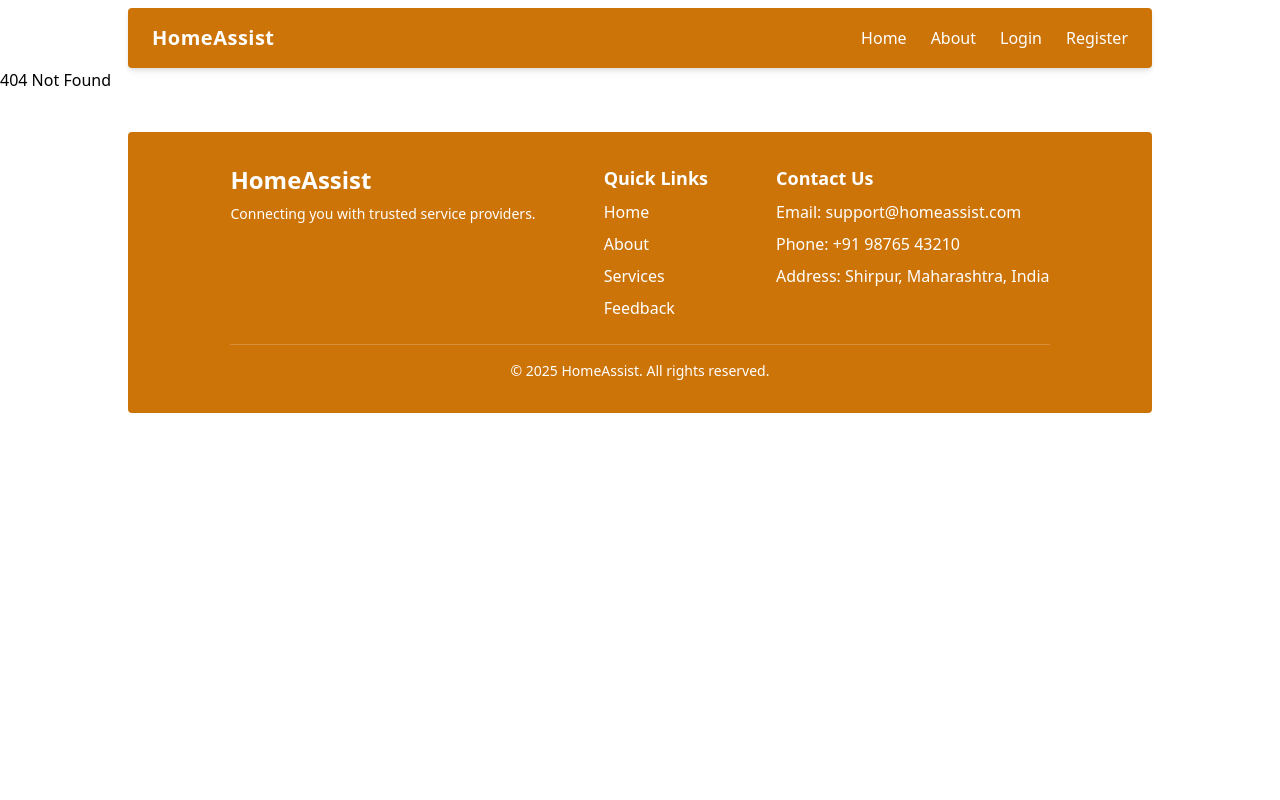
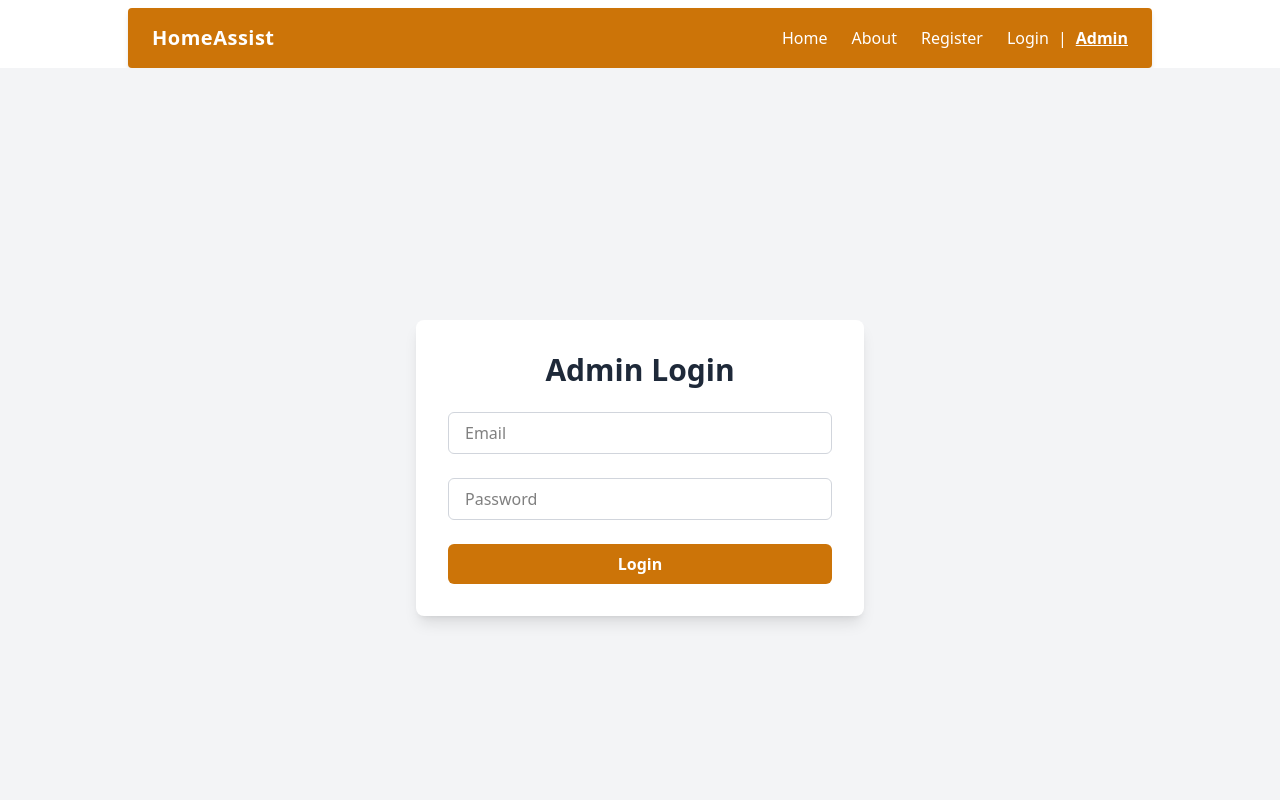
Before and after one commit to Nitushborse/homeassist, a React (Vite) app: page /Adminlogin in a window 1280 px wide. Shown: the top 800 px of the page. Built offline with nearby package versions, Linux system fonts and the light colour scheme; no server answers.

Commit message:
created the separet login for admin

```diff
--- a/index.html
+++ b/index.html
@@ -2,9 +2,9 @@
 <html lang="en">
   <head>
     <meta charset="UTF-8" />
-    <link rel="icon" type="image/svg+xml" href="/vite.svg" />
+    <link rel="icon" type="image" href="/favicon.jpeg" />
     <meta name="viewport" content="width=device-width, initial-scale=1.0" />
-    <title>Vite + React</title>
+    <title>HomeAssist</title>
   </head>
   <body>
     <div id="root" class=""></div>
--- a/src/components/Navbar.jsx
+++ b/src/components/Navbar.jsx
@@ -75,12 +75,19 @@ export default function Navbar() {
         {/* If not logged in → show Login/Register */}
         {!isAuthenticated && (
           <>
+
+            <NavLink to="/register" className={navLinkClasses}>
+              Register
+            </NavLink>
             <NavLink to="/login" className={navLinkClasses}>
               Login
             </NavLink>
-            <NavLink to="/register" className={navLinkClasses}>
-              Register
+
+            <p className=" mx-[-15px]">|</p>
+            <NavLink to="/Adminlogin" className={navLinkClasses}>
+              Admin
             </NavLink>
+
           </>
         )}
       </div>
--- a/src/main.jsx
+++ b/src/main.jsx
@@ -71,6 +71,7 @@ import LandingPage from './pages/LandingPage.jsx';
 import AboutPage from './pages/AboutPage.jsx';
 import Register from './pages/Register.jsx';
 import Login from './pages/Login.jsx';
+import AdminLogin from './pages/AdminLogin.jsx'
 
 // Common User Pages
 import ProfilePage from './pages/Profile.jsx';
@@ -99,6 +100,7 @@ const router = createBrowserRouter(
       <Route path='about' element={<AboutPage />} />
       <Route path='register' element={<Register />} />
       <Route path='login' element={<Login />} />
+      <Route path='Adminlogin' element={<AdminLogin />} />
 
       {/* Protected Routes for All Authenticated Users */}
       <Route element={<ProtectedRoute />}>
--- /dev/null
+++ b/src/pages/AdminLogin.jsx
@@ -0,0 +1,240 @@
+// import { useState } from "react";
+// import { useNavigate } from "react-router-dom";
+// import { useDispatch } from "react-redux";
+// import { loginUser } from "../services/authService";
+// import { setUser } from "../features/auth/authSlice.js";
+
+// export default function Login() {
+//   const [formData, setFormData] = useState({ email: "", password: "" });
+//   const [error, setError] = useState(null);
+//   const [loading, setLoading] = useState(false);
+
+//   const navigate = useNavigate();
+//   const dispatch = useDispatch();
+
+//   const handleChange = (e) => {
+//     const { name, value } = e.target;
+//     setFormData((prev) => ({ ...prev, [name]: value }));
+//   };
+
+//   const handleSubmit = async (e) => {
+//     e.preventDefault();
+//     setError(null);
+//     setLoading(true);
+
+//     try {
+//       const res = await loginUser(formData);
+//       const user = res?.data?.user;
+
+//       if (!user) throw new Error("Login failed: user not found");
+
+//       dispatch(setUser(user));
+
+//       // role based navigation
+//       switch (user.role) {
+//         case "admin":
+//           navigate("/admin/dashboard");
+//           break;
+//         case "client":
+//           navigate("/client/posts");
+//           break;
+//         case "freelancer":
+//           navigate("/freelancer/dashboard");
+//           break;
+//         default:
+//           navigate("/");
+//       }
+//     } catch (err) {
+//       console.error("❌ Login error:", err);
+
+//       if (err.response) {
+//         switch (err.response.status) {
+//           case 400:
+//             setError("All fields are required.");
+//             break;
+//           case 404:
+//             setError("User not found. Please register first.");
+//             break;
+//           case 401:
+//             setError("Invalid credentials. Please try again.");
+//             break;
+//           default:
+//             setError(err.response.data?.message || "Something went wrong.");
+//         }
+//       } else {
+//         setError("Network error. Please try again.");
+//       }
+//     } finally {
+//       setLoading(false);
+//     }
+//   };
+
+//   return (
+//     <div className="min-h-screen bg-gray-100 flex items-center justify-center p-4">
+//       <div className="bg-white p-8 rounded-lg shadow-lg max-w-md w-full">
+//         <h2 className="text-3xl font-bold text-center mb-6 text-gray-800">Admin Login</h2>
+
+//         {/* Error message */}
+//         {error && (
+//           <p className="text-red-500 text-center mb-4 font-medium">{error}</p>
+//         )}
+
+//         <form className="space-y-6" onSubmit={handleSubmit}>
+//           <input
+//             type="email"
+//             name="email"
+//             value={formData.email}
+//             onChange={handleChange}
+//             placeholder="Email"
+//             className="w-full px-4 py-2 border border-gray-300 rounded-md focus:ring-2 focus:ring-[#cc7408] focus:border-[#cc7408] transition-all duration-200"
+//             disabled={loading}
+//             required
+//           />
+//           <input
+//             type="password"
+//             name="password"
+//             value={formData.password}
+//             onChange={handleChange}
+//             placeholder="Password"
+//             className="w-full px-4 py-2 border border-gray-300 rounded-md focus:ring-2 focus:ring-[#cc7408] focus:border-[#cc7408] transition-all duration-200"
+//             disabled={loading}
+//             required
+//           />
+//           <button
+//             type="submit"
+//             className={`w-full font-bold py-2 px-4 rounded-md transition-all duration-300 transform focus:outline-none focus:ring-2 focus:ring-[#cc7408] focus:ring-offset-2 ${
+//               loading
+//                 ? "bg-gray-400 cursor-not-allowed text-white"
+//                 : "bg-[#cc7408] hover:bg-[#a35e07] text-white hover:scale-105"
+//             }`}
+//             disabled={loading}
+//           >
+//             {loading ? "Logging in..." : "Login"}
+//           </button>
+//         </form>
+
+//         <p className="text-center text-sm mt-6 text-gray-700">
+//           Don’t have an account?{" "}
+//           <a href="/register" className="text-[#cc7408] hover:underline">
+//             Register
+//           </a>
+//         </p>
+//       </div>
+//     </div>
+//   );
+// }
+
+
+import { useState } from "react";
+import { useNavigate } from "react-router-dom";
+import { useDispatch } from "react-redux";
+import { loginUser } from "../services/authService";
+import { setUser } from "../features/auth/authSlice.js";
+
+export default function Login() {
+  const [formData, setFormData] = useState({ email: "", password: "" });
+  const [error, setError] = useState(null);
+  const [loading, setLoading] = useState(false);
+
+  const navigate = useNavigate();
+  const dispatch = useDispatch();
+
+  const handleChange = (e) => {
+    const { name, value } = e.target;
+    setFormData((prev) => ({ ...prev, [name]: value }));
+  };
+
+  const handleSubmit = async (e) => {
+    e.preventDefault();
+    setError(null);
+    setLoading(true);
+
+    try {
+      const res = await loginUser(formData);
+      const user = res?.data?.user;
+
+      if (!user) throw new Error("Login failed: user not found");
+
+      // Check if the user is an admin
+      if (user.role !== "admin") {
+        throw new Error("Access Denied: Only administrators can log in here.");
+      }
+
+      dispatch(setUser(user));
+      navigate("/admin/dashboard");
+
+    } catch (err) {
+      console.error("❌ Login error:", err);
+
+      // Handle custom error message for non-admin users
+      if (err.message.includes("Access Denied")) {
+        setError(err.message);
+      } else if (err.response) {
+        switch (err.response.status) {
+          case 400:
+            setError("All fields are required.");
+            break;
+          case 404:
+            setError("User not found. Please register first.");
+            break;
+          case 401:
+            setError("Invalid credentials. Please try again.");
+            break;
+          default:
+            setError(err.response.data?.message || "Something went wrong.");
+        }
+      } else {
+        setError("Network error. Please try again.");
+      }
+    } finally {
+      setLoading(false);
+    }
+  };
+
+  return (
+    <div className="min-h-screen bg-gray-100 flex items-center justify-center p-4">
+      <div className="bg-white p-8 rounded-lg shadow-lg max-w-md w-full">
+        <h2 className="text-3xl font-bold text-center mb-6 text-gray-800">Admin Login</h2>
+
+        {/* Error message */}
+        {error && (
+          <p className="text-red-500 text-center mb-4 font-medium">{error}</p>
+        )}
+
+        <form className="space-y-6" onSubmit={handleSubmit}>
+          <input
+            type="email"
+            name="email"
+            value={formData.email}
+            onChange={handleChange}
+            placeholder="Email"
+            className="w-full px-4 py-2 border border-gray-300 rounded-md focus:ring-2 focus:ring-[#cc7408] focus:border-[#cc7408] transition-all duration-200"
+            disabled={loading}
+            required
+          />
+          <input
+            type="password"
+            name="password"
+            value={formData.password}
+            onChange={handleChange}
+            placeholder="Password"
+            className="w-full px-4 py-2 border border-gray-300 rounded-md focus:ring-2 focus:ring-[#cc7408] focus:border-[#cc7408] transition-all duration-200"
+            disabled={loading}
+            required
+          />
+          <button
+            type="submit"
+            className={`w-full font-bold py-2 px-4 rounded-md transition-all duration-300 transform focus:outline-none focus:ring-2 focus:ring-[#cc7408] focus:ring-offset-2 ${
+              loading
+                ? "bg-gray-400 cursor-not-allowed text-white"
+                : "bg-[#cc7408] hover:bg-[#a35e07] text-white hover:scale-105"
+            }`}
+            disabled={loading}
+          >
+            {loading ? "Logging in..." : "Login"}
+          </button>
+        </form>
+      </div>
+    </div>
+  );
+}
--- a/src/pages/LandingPage.jsx
+++ b/src/pages/LandingPage.jsx
@@ -28,7 +28,7 @@ export default function LandingPage() {
         </p>
         <NavLink
         to="/register"
-        className="bg-blue-600 text-white px-6 py-3 rounded-lg hover:bg-blue-700 inline-block"
+        className="bg-[var(--color-primary)] ] text-white px-6 py-3 rounded-lg inline-block"
       >
         Get Started
       </NavLink>
```
Also changed, not shown: public/favicon.jpeg (added).
